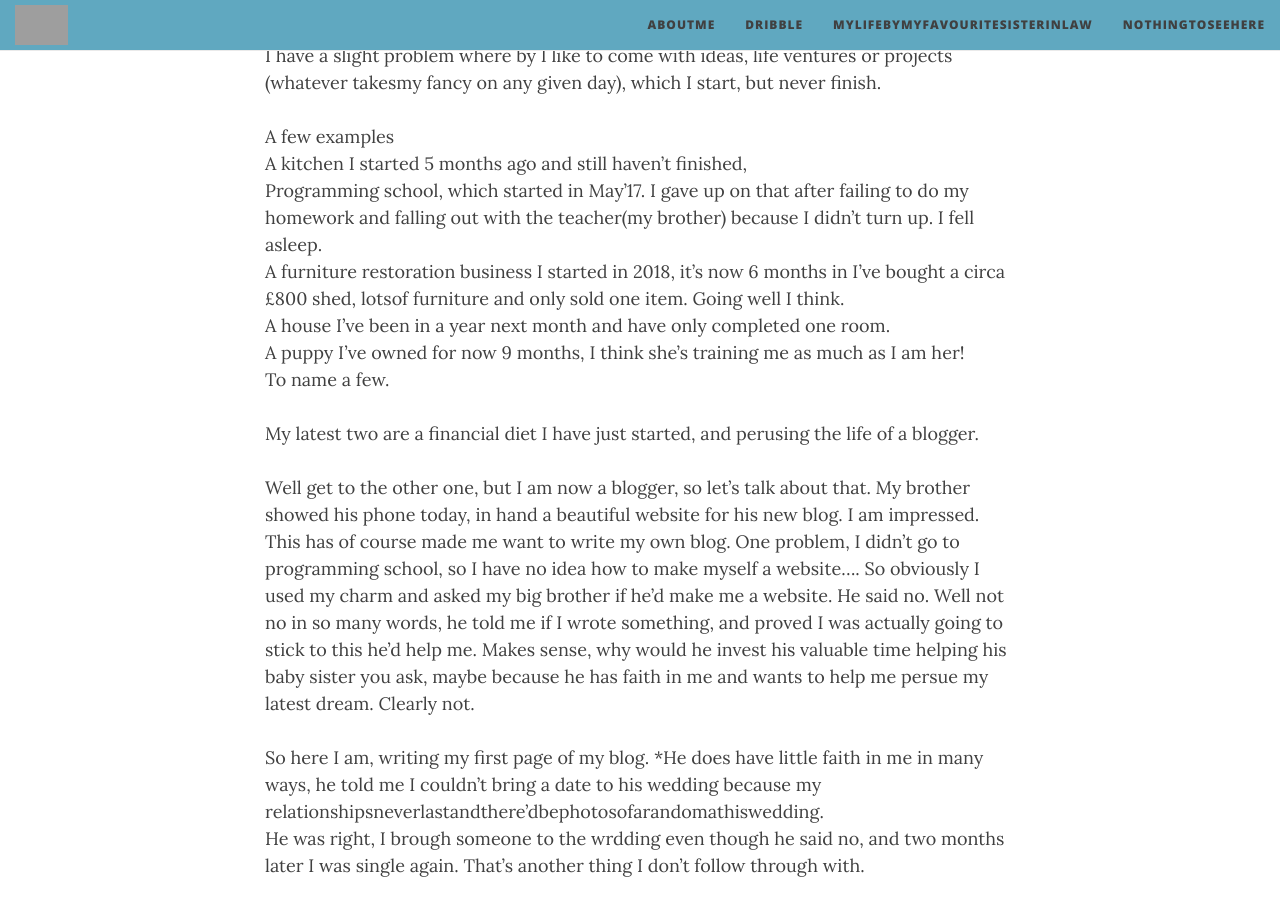
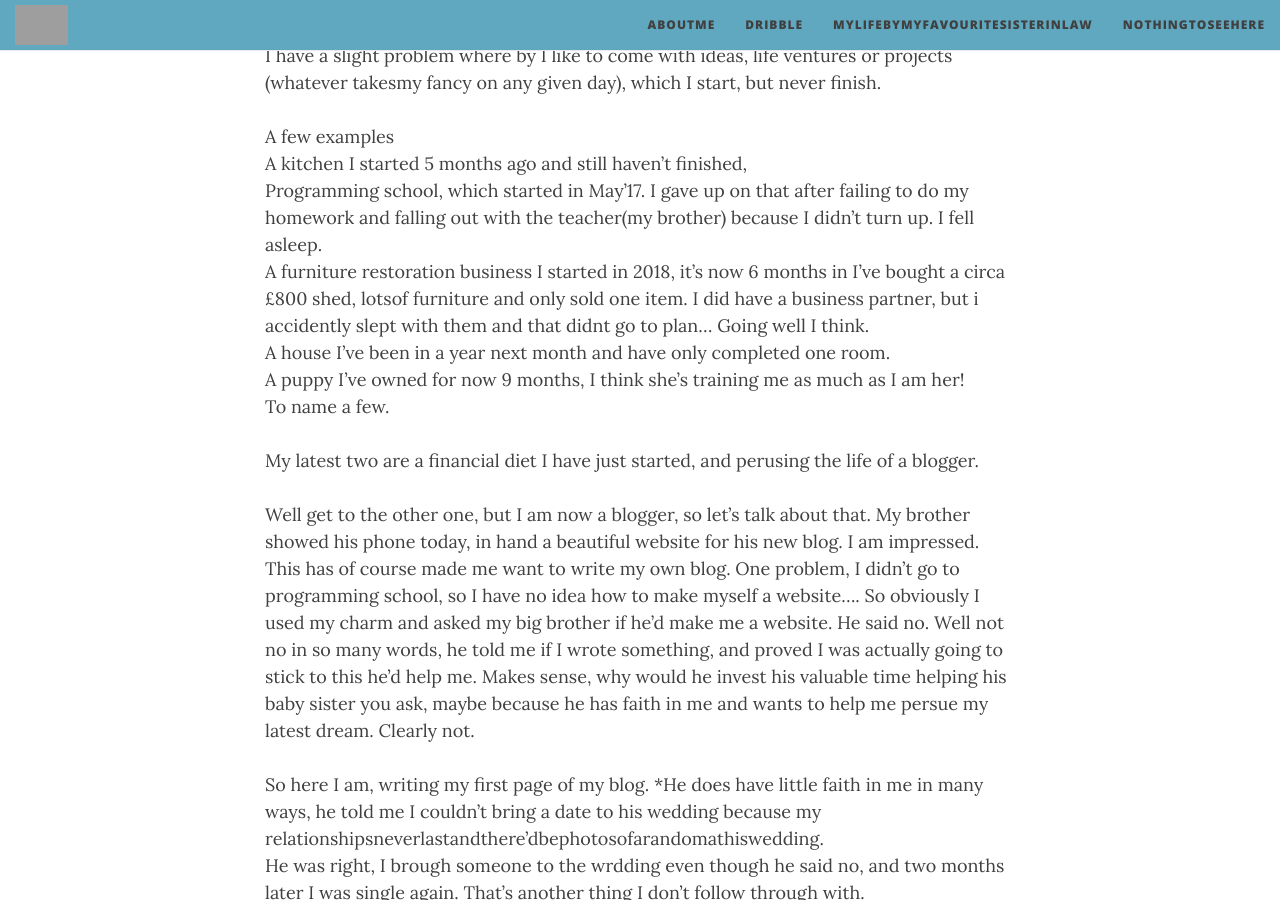
Before and after one commit to ellis-ward/ellis-ward.github.io, a Jekyll site: the page built from Dribble.md, in a window 1280 px wide and 900 px high, scrolled down 317 px. Built offline with Jekyll 4.4.1, drawn with Linux system fonts in a browser that asks for light colours; nearby versions of some CDN libraries; grey boxes are pictures that could not be loaded.

Commit message:
Update Dribble.md

```diff
--- a/Dribble.md
+++ b/Dribble.md
@@ -10,7 +10,7 @@ I have a slight problem where by I like to come with ideas, life ventures or pro
 A few examples <br>
 A kitchen I started 5 months ago and still haven't finished,<br>
 Programming school, which started in May'17. I gave up on that after failing to do my homework and falling out with the teacher(my brother) because I didn't turn up. I fell asleep.<br>
-A furniture restoration business I started in 2018, it's now 6 months in I've bought a circa £800 shed, lotsof furniture and only sold one item. Going well I think.<br>
+A furniture restoration business I started in 2018, it's now 6 months in I've bought a circa £800 shed, lotsof furniture and only sold one item. I did have a business partner, but i accidently slept with them and that didnt go to plan... Going well I think.<br>
 A house I've been in a year next month and have only completed one room.<br>
 A puppy I've owned for now 9 months, I think she's training me as much as I am her!<br>
 To name a few.<br> <br>
@@ -20,9 +20,9 @@ Well get to the other one, but I am now a blogger, so let's talk about that. My
 So, blog. I have had a long hard think about subjects I would like to write about: <br>- My DIY ventures<br>
 - Misty and I training each other<br>
 - Me learning to program (I'll start school again)<br>
-- My new financial diet<br> <br>
+- My new financial diet<br><br>
 But I decided hell with a topic, I'm just going to write about myself. There's enough to go at! And if it's not interesting and no one reads it, at least it's somewhere to rant so that I stop talking to my dog about everything, going stir crazy and talking literally at my family my family for hours on end when ever I see them. Joys of being a spinster. Plus, you can have a good laugh at my expense.<br>
-So this is my digital, dribble list.<br> <br>
+So this is my digital, dribble list.<br><br>
 Bit of context: quite some years ago now my brother, the same brother who has no faith, started keeping a dribble book of all the stupid stuff I do and say. It's not a family tradition to get this out and read quotes (dribbles) I've said and taking to mick out of me. Most statementsare ludicrous and do make me cackle when they're read back to me.<br> <br>
 So , I'm going to carry on the dribble book here. As we all live separately now most of my dribbles go wasted on my dog.<br> <br>
 I'll just say one thing. I am not a moron, I am an educated woman, honestly. Remember that.<br> <br>
```
